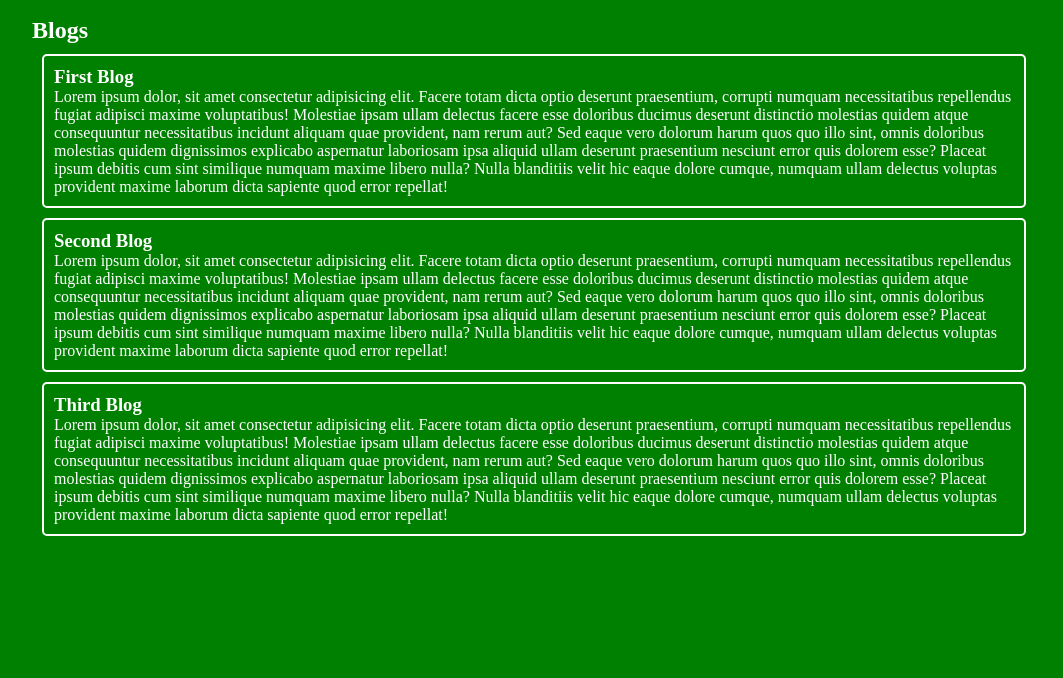
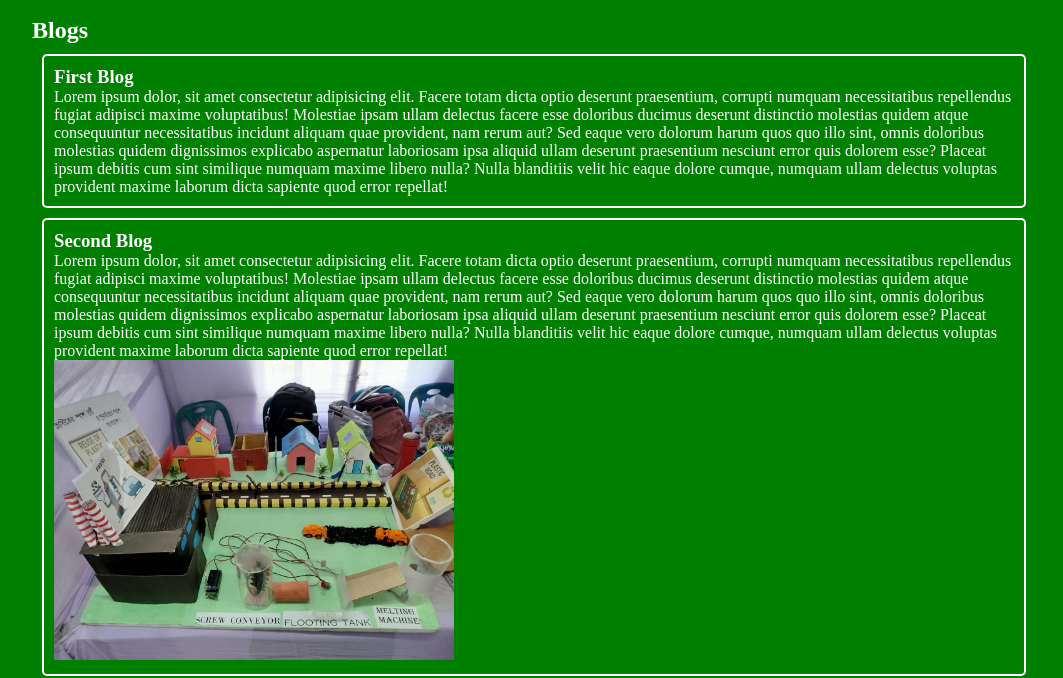
Before and after one commit to md-musaddik/my-simple-website, a plain HTML site: page index.html in a window 1280 px wide. Shown: the part 125-803 px from the top of the page, without its empty margins (106-1169 px from the left). Drawn offline with Linux system fonts and the light colour scheme.

Commit message:
added a image

```diff
--- a/index.html
+++ b/index.html
@@ -16,10 +16,12 @@
         <div class="blog">
             <h3>First Blog</h3>
             <p>Lorem ipsum dolor, sit amet consectetur adipisicing elit. Facere totam dicta optio deserunt praesentium, corrupti numquam necessitatibus repellendus fugiat adipisci maxime voluptatibus! Molestiae ipsam ullam delectus facere esse doloribus ducimus deserunt distinctio molestias quidem atque consequuntur necessitatibus incidunt aliquam quae provident, nam rerum aut? Sed eaque vero dolorum harum quos quo illo sint, omnis doloribus molestias quidem dignissimos explicabo aspernatur laboriosam ipsa aliquid ullam deserunt praesentium nesciunt error quis dolorem esse? Placeat ipsum debitis cum sint similique numquam maxime libero nulla? Nulla blanditiis velit hic eaque dolore cumque, numquam ullam delectus voluptas provident maxime laborum dicta sapiente quod error repellat!</p>
+
         </div>
         <div class="blog">
             <h3>Second Blog</h3>
             <p>Lorem ipsum dolor, sit amet consectetur adipisicing elit. Facere totam dicta optio deserunt praesentium, corrupti numquam necessitatibus repellendus fugiat adipisci maxime voluptatibus! Molestiae ipsam ullam delectus facere esse doloribus ducimus deserunt distinctio molestias quidem atque consequuntur necessitatibus incidunt aliquam quae provident, nam rerum aut? Sed eaque vero dolorum harum quos quo illo sint, omnis doloribus molestias quidem dignissimos explicabo aspernatur laboriosam ipsa aliquid ullam deserunt praesentium nesciunt error quis dolorem esse? Placeat ipsum debitis cum sint similique numquam maxime libero nulla? Nulla blanditiis velit hic eaque dolore cumque, numquam ullam delectus voluptas provident maxime laborum dicta sapiente quod error repellat!</p>
+            <img src="science projects.jpg" width="400px" alt="">
         </div>
         <div class="blog">
             <h3>Third Blog</h3>
```
Also changed, not shown: science projects.jpg (added).
